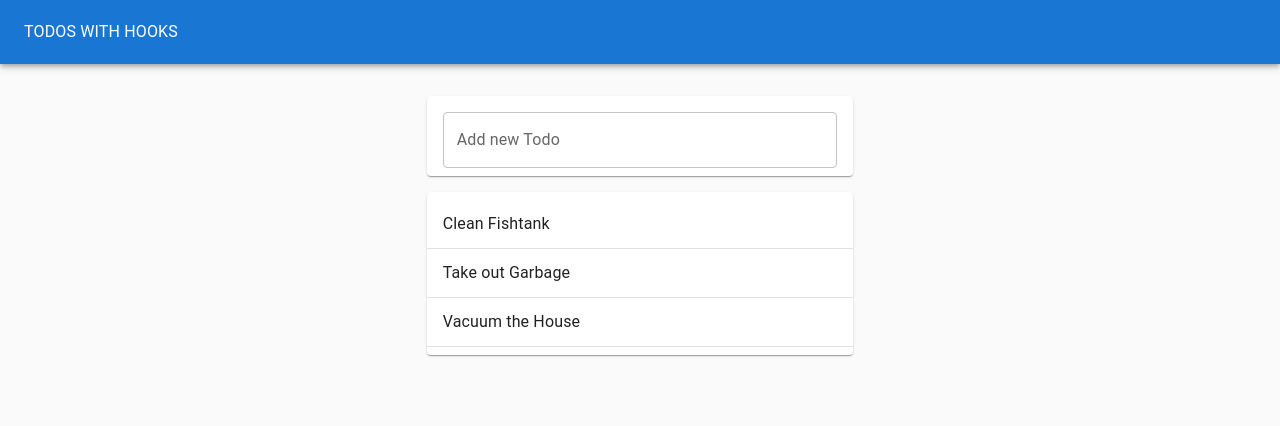
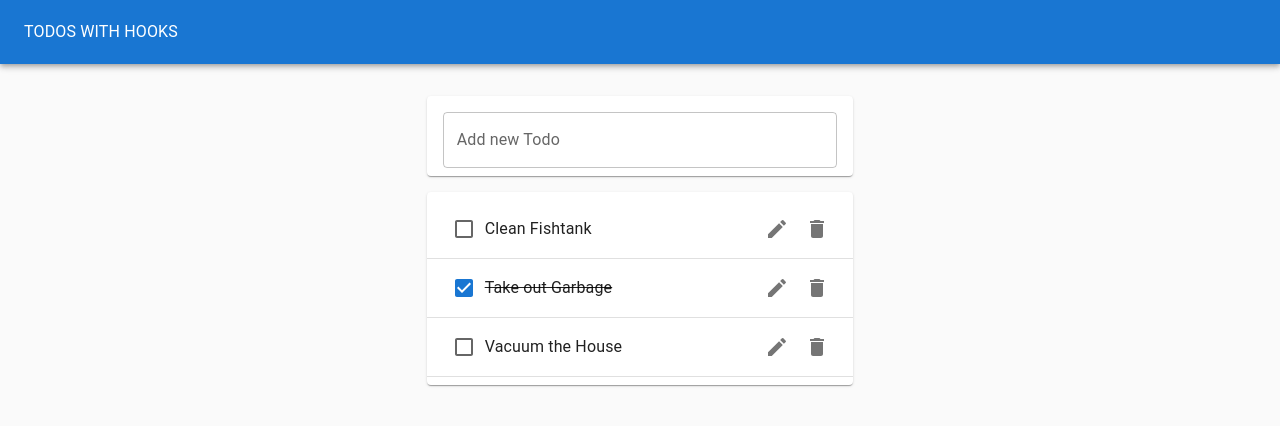
Before and after one commit to klukreativ/hooks-project, a React (Create React App) app: page / in a window 1280 px wide. Shown: the top 426 px of the page. Built offline with nearby package versions, Linux system fonts and the light colour scheme.

Commit message:
added todo component & styled

```diff
--- a/package.json
+++ b/package.json
@@ -5,6 +5,7 @@
   "dependencies": {
     "@emotion/react": "^11.10.4",
     "@emotion/styled": "^11.10.4",
+    "@mui/icons-material": "^5.10.3",
     "@mui/material": "^5.10.4",
     "@testing-library/jest-dom": "^5.16.5",
     "@testing-library/react": "^13.4.0",
--- /dev/null
+++ b/src/Todo.js
@@ -0,0 +1,21 @@
+import { Checkbox, IconButton, ListItem, ListItemText, ListItemSecondaryAction } from '@mui/material';
+import { Edit, Delete } from '@mui/icons-material';
+
+export default function Todo({ task, completed }) {
+    return (
+        <ListItem>
+            <Checkbox checked={completed} tabIndex={-1} />
+            <ListItemText style={{textDecoration: completed ? "line-through": "none"}}>
+                {task}
+            </ListItemText>
+            <ListItemSecondaryAction>
+                <IconButton aria-label="Edit">
+                    <Edit />
+                </IconButton>
+                <IconButton aria-label="Delete">
+                    <Delete />
+                </IconButton>
+            </ListItemSecondaryAction>
+        </ListItem>
+    )
+}
--- a/src/TodoList.js
+++ b/src/TodoList.js
@@ -1,4 +1,5 @@
-import { Paper, List, ListItem, ListItemText, Divider } from '@mui/material';
+import { Paper, List, Divider } from '@mui/material';
+import Todo from './Todo';
 
 export default function TodoList(props) {
     return (
@@ -7,11 +8,7 @@ export default function TodoList(props) {
                 {props.todos.map(todo => (
                     // the <> & </> are JSX fragments to allow adjacent JSX elements
                     <>
-                        <ListItem>
-                            <ListItemText>
-                                {todo.task}
-                            </ListItemText>
-                        </ListItem>
+                        <Todo task={todo.task} key={todo.item} completed={todo.completed} />
                         <Divider />
                     </>
                 ))}
```
Also changed, not shown: 1 other file (tests, documents, lock files or other folders).
